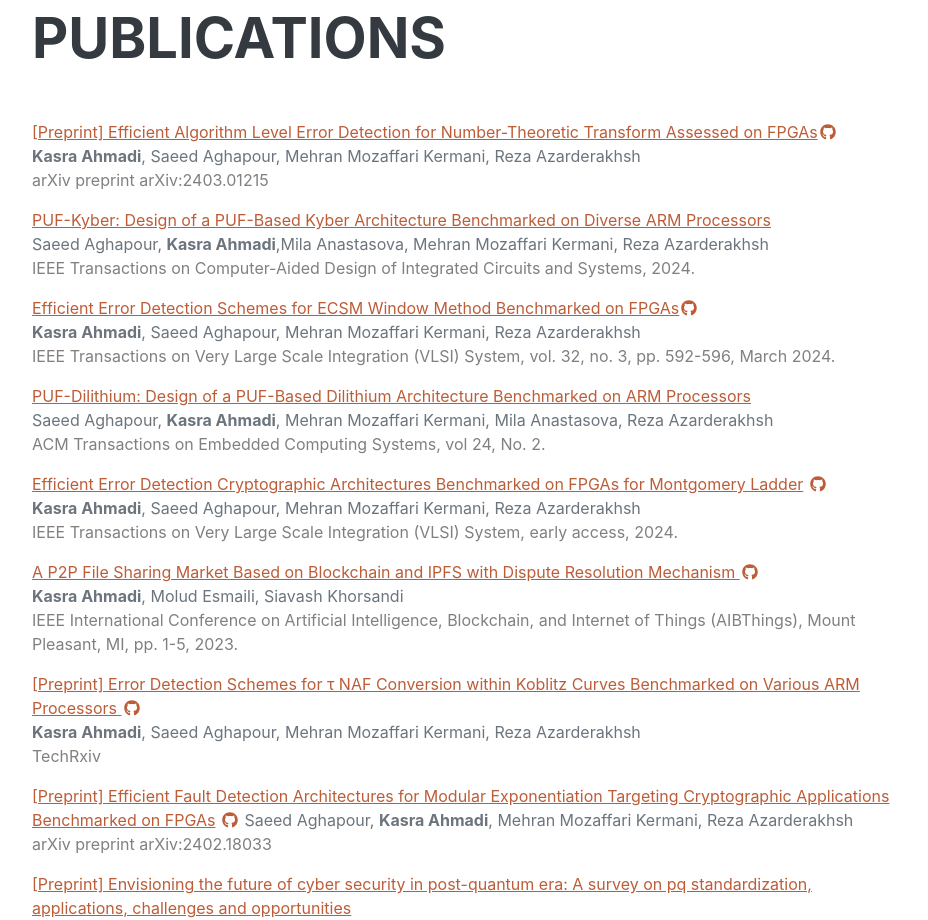
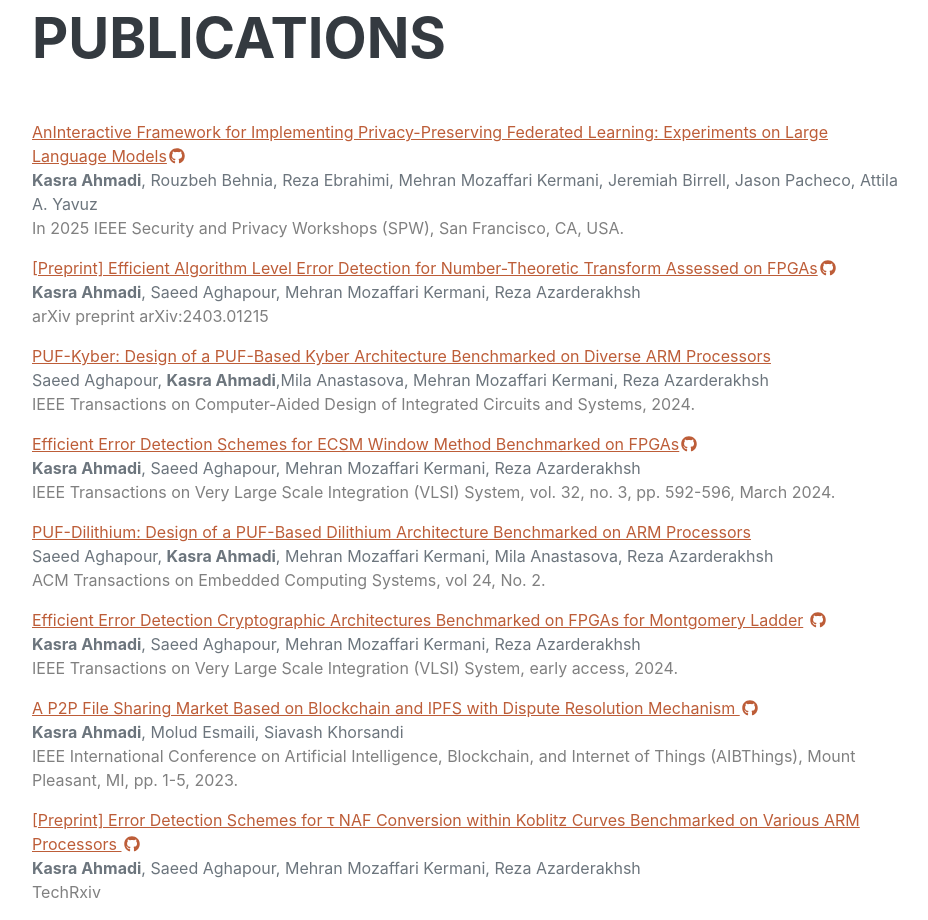
Before and after one commit to KasraAhmadi/kasraahmadi.github.io, a plain HTML site: page index.html in a window 1280 px wide. Shown: the part 3440-4360 px from the top of the page, without its empty margins (328-1256 px from the left). Drawn offline with nearby package versions, Linux system fonts and the light colour scheme; a web font is replaced by a local one.

Commit message:
Update Resume and S&P paper

```diff
--- a/index.html
+++ b/index.html
@@ -262,6 +262,16 @@
         <section class="resume-section" id="publications">
             <ul class="fa-ul mb-0">
                 <h2 class="mb-5">Publications</h2>
+                <li>
+                    <p class="resume-section-content"><a href="https://arxiv.org/pdf/2502.08008">AnInteractive Framework for Implementing Privacy-Preserving Federated
+                        Learning: Experiments on Large Language Models</a><a
+                            href="https://github.com/KasraAhmadi/FL-Privacy-LLM"><i class="fab fa-fw fa-github"
+                                aria-hidden="true"></i></a><br>
+                        <strong>Kasra Ahmadi</strong>, Rouzbeh Behnia, Reza Ebrahimi, Mehran Mozaffari Kermani, Jeremiah Birrell, Jason Pacheco, Attila A. Yavuz<br>
+                        <span style="color:gray">In 2025 IEEE Security and Privacy Workshops (SPW), San Francisco, CA, USA.
+                        </span>
+                    </p>
+                </li>
                 <li>
                     <p class="resume-section-content"><a href="https://arxiv.org/abs/2403.01215">[Preprint] Efficient
                             Algorithm Level Error Detection for Number-Theoretic Transform Assessed on FPGAs</a><a
```
Also changed, not shown: 1 other file.
